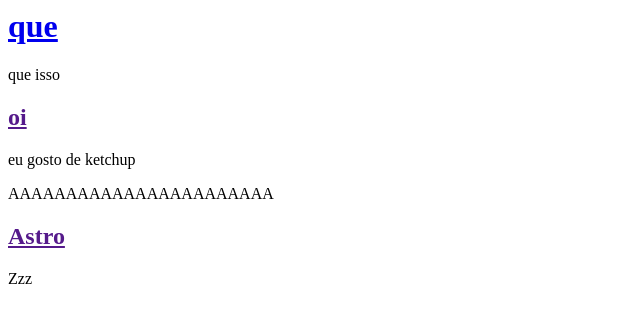
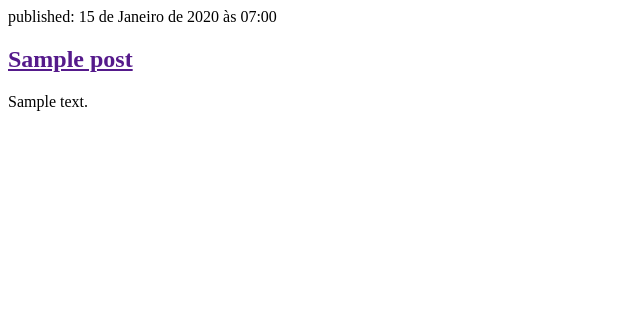
Before and after one commit to Haru-pixel-hash/aaa, a Django app: page / in a window 1280 px wide. Shown: the top 323 px of the page, without its empty margins (0-640 px from the left). Run offline with Django 5.2, Linux system fonts and the light colour scheme; tables that the repository leaves empty hold one stand-in row (values such as "Sample post").

Commit message:
yayyyyyyyyyyyyy:3

```diff
--- a/blog/templates/blog/post_list.html
+++ b/blog/templates/blog/post_list.html
@@ -3,20 +3,12 @@
         <title>que</title>
     </head>
     <body>
-        <div>
-            <h1><a href="/">que</a></h1>
-        </div>
-
-        <div>
-            <p>que isso</p>
-            <h2><a href="">oi</a></h2>
-            <p>eu gosto de ketchup</p>
-        </div>
-
-        <div>
-            <p>AAAAAAAAAAAAAAAAAAAAAAA</p>
-            <h2><a href="">Astro</a></h2>
-            <p>Zzz</p>
-        </div>
+{% for post in posts %}
+    <div>
+        <p>published: {{ post.published_date }}</p>
+        <h2><a href="">{{ post.title }}</a></h2>
+        <p>{{ post.text|linebreaksbr }}</p>
+    </div>
+{% endfor %}
     </body>
 </html>
--- a/blog/views.py
+++ b/blog/views.py
@@ -1,4 +1,7 @@
 from django.shortcuts import render
+from django.utils import timezone
+from .models import Post
 
 def post_list(request):
-    return render(request, 'blog/post_list.html', {})
+    posts = Post.objects.filter(published_date__lte=timezone.now()).order_by('published_date')
+    return render(request, 'blog/post_list.html', {'posts': posts})
```
